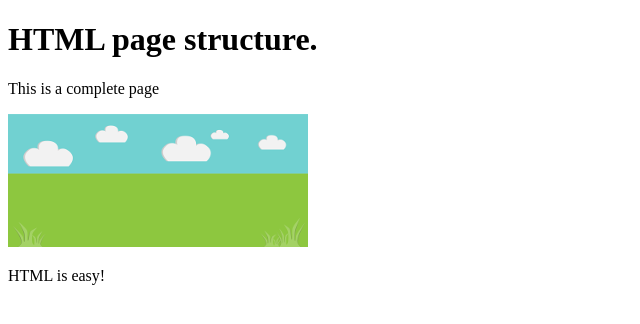
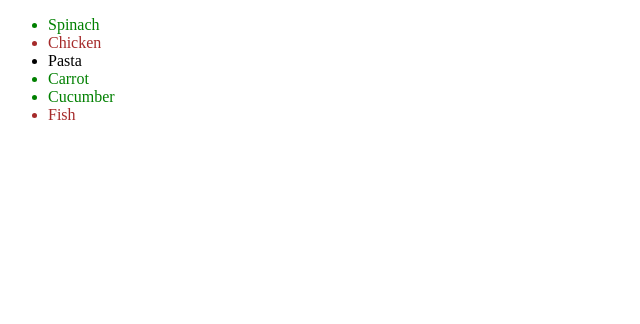
Before and after one commit to andydvalle/zenva, a plain HTML site: page index.html in a window 1280 px wide. Shown: the whole page, without its empty margins (0-640 px from the left). Drawn offline with Linux system fonts and the light colour scheme.

Commit message:
add style.css file

```diff
--- a/index.html
+++ b/index.html
@@ -73,6 +73,23 @@ Link to <a href="newpage.html">another page</a> -->
   </tr>
 </table> -->
 
+<!-- <!DOCTYPE html>
+<html lang="en">
+  <head>
+    <title>This is a page.</title>
+    <meta charset="UTF-8" />
+    <meta name="description" content="This is what Google will show!" />
+    <link rel="icon" href="favicon.ico" />
+    <link rel="stylesheet" href="style.css" />
+  </head>
+  <body>
+    <h1>Hello CSS</h1>
+    <p id="mainPar">This is a complete page</p>
+    <img src="background.png" />
+    <p>HTML is easy!</p>
+  </body>
+</html> -->
+
 <!DOCTYPE html>
 <html lang="en">
   <head>
@@ -80,11 +97,16 @@ Link to <a href="newpage.html">another page</a> -->
     <meta charset="UTF-8" />
     <meta name="description" content="This is what Google will show!" />
     <link rel="icon" href="favicon.ico" />
+    <link rel="stylesheet" href="style.css" />
   </head>
   <body>
-    <h1>HTML page structure.</h1>
-    <p>This is a complete page</p>
-    <img src="background.png" />
-    <p>HTML is easy!</p>
+    <ul>
+      <li class="veggie">Spinach</li>
+      <li class="meat">Chicken</li>
+      <li>Pasta</li>
+      <li class="veggie">Carrot</li>
+      <li class="veggie">Cucumber</li>
+      <li class="meat">Fish</li>
+    </ul>
   </body>
 </html>
--- /dev/null
+++ b/style.css
@@ -0,0 +1,16 @@
+/* h1 {
+  color: red;
+  background-color: blue;
+}
+
+#mainPar {
+  color: yellow;
+} */
+
+.veggie {
+  color: green;
+}
+
+.meat {
+  color: brown;
+}
```
